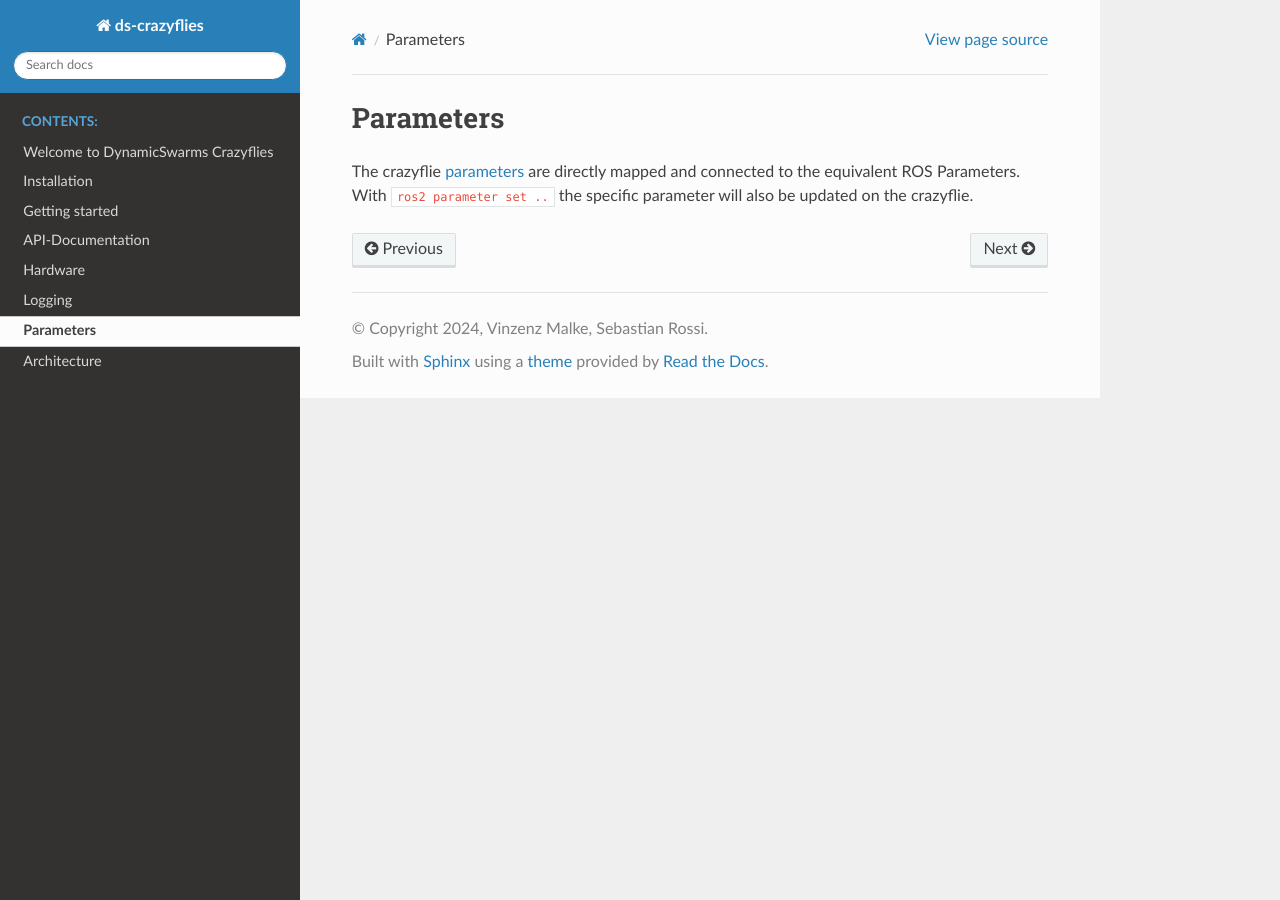
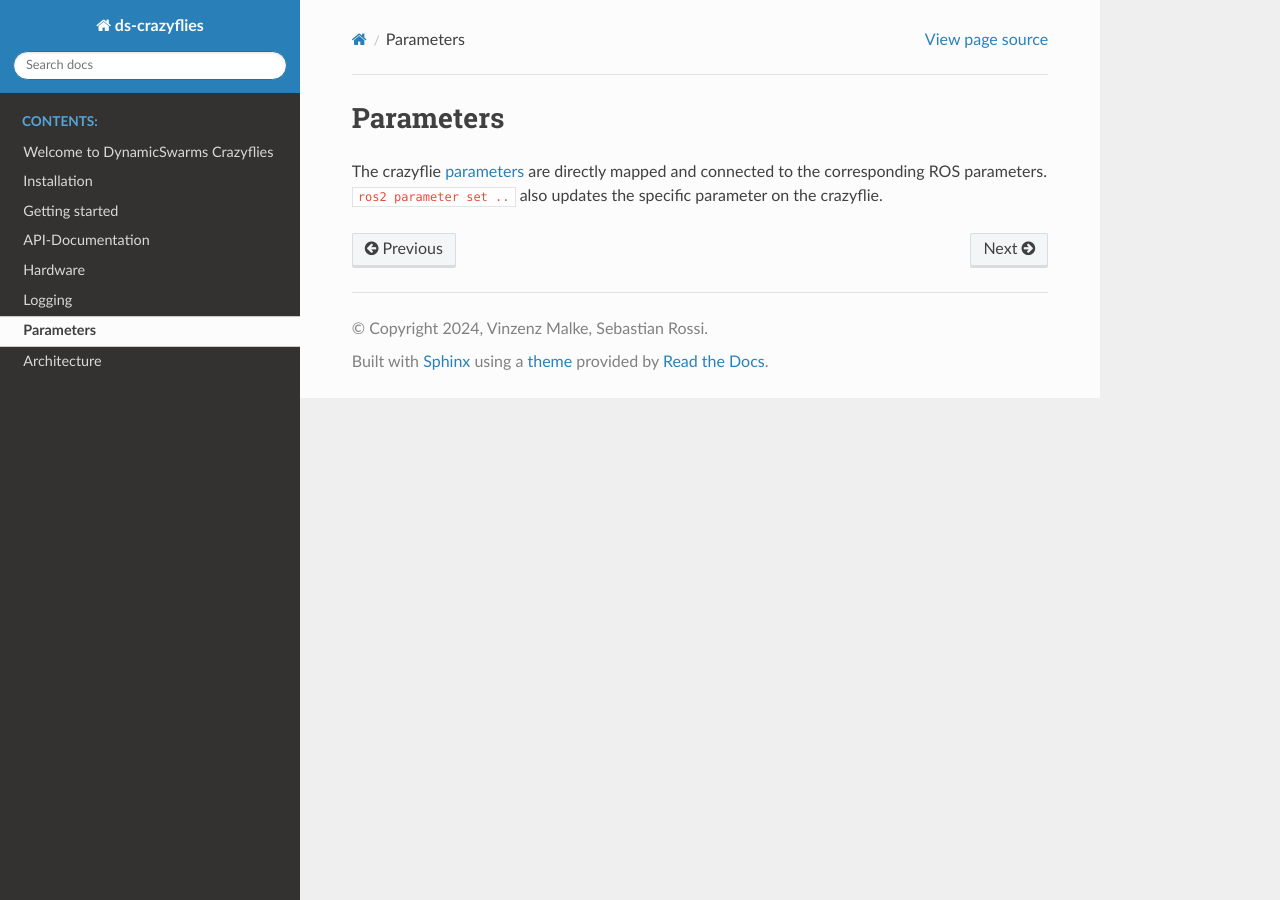
Before and after one commit to DynamicSwarms/ds-crazyflies, a Sphinx documentation site: the page built from docs/parameters.rst, in a window 1280 px wide. Built offline with Sphinx 7.4.7 and the Read the Docs theme 3.1.0, drawn with Linux system fonts in a browser that asks for light colours.

Commit message:
Update parameters.rst
Small change to wording and spelling to improve readability.

```diff
--- a/docs/parameters.rst
+++ b/docs/parameters.rst
@@ -6,5 +6,5 @@ Parameters
 .. toctree::
     :maxdepth: 100
 
-The crazyflie `parameters <https://www.bitcraze.io/documentation/repository/crazyflie-firmware/master/api/params/>`_ are directly mapped and connected to the equivalent ROS Parameters.
-With ``ros2 parameter set ..`` the specific parameter will also be updated on the crazyflie.
+The crazyflie `parameters <https://www.bitcraze.io/documentation/repository/crazyflie-firmware/master/api/params/>`_ are directly mapped and connected to the corresponding ROS parameters.
+``ros2 parameter set ..`` also updates the specific parameter on the crazyflie.
```
